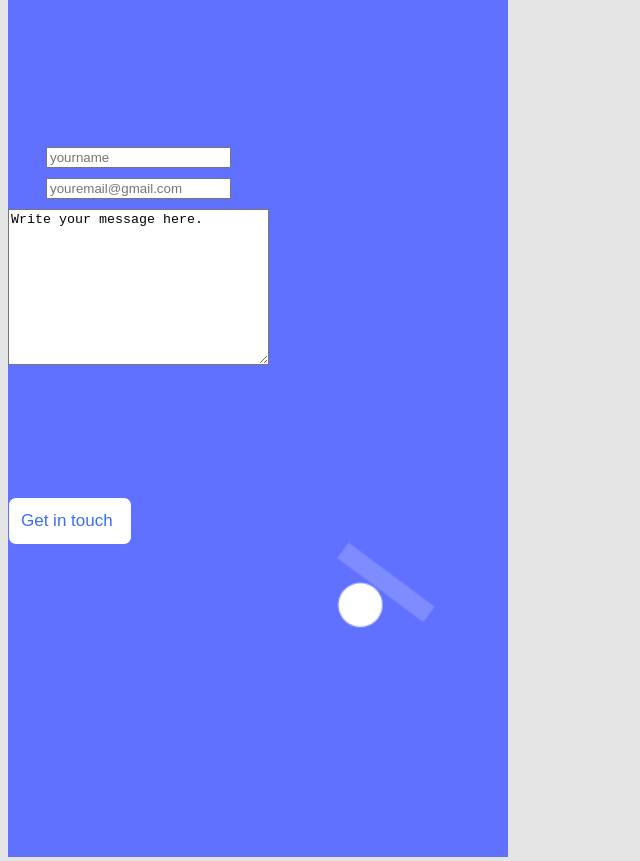
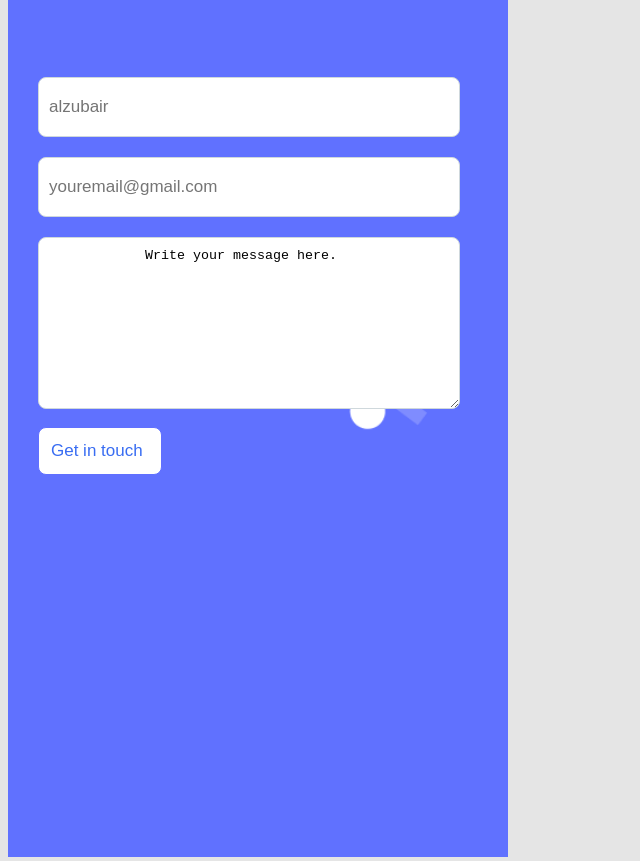
Before and after one commit to Alzubair98/Portfoilo, a plain HTML site: page index.html in a window 1280 px wide. Shown: the part 5623-6484 px from the top of the page, without its empty margins (0-640 px from the left). Drawn offline with Linux system fonts and the light colour scheme.

Commit message:
fixing the layout of information form

```diff
--- a/index.html
+++ b/index.html
@@ -348,17 +348,17 @@
         </div>
 
         <form action="#" class="contact-information">
-          <input type="text" name="username" placeholder="yourname" char="30" />
+          <input class="name-input" type="text" name="username" placeholder="alzubair" char="30" />
           <input
+            class="name-input"
             type="e-mail"
             name="usermail"
-            placeholder="youremail@gmail.com
-          "
-            required
-          />
-          <textarea name="msg" id="message" cols="30" rows="10" char="500">
-Write your message here.</textarea
-          >
+            placeholder="youremail@gmail.com"
+            required/>
+
+          <textarea class="text-box" name="msg" id="message" cols="30" rows="10" char="500">
+            Write your message here.</textarea>
+
         </form>
         <button type="button" class="normal contact-btn">Get in touch</button>
       </footer>
--- a/style.css
+++ b/style.css
@@ -523,8 +523,8 @@ ul {
   position: absolute;
   z-index: 1;
   top: 30px;
-  height: 1000px;
-  left: 180px;
+  height: 800px;
+  left: 222px;
 }
 
 .contact-text {
@@ -563,18 +563,48 @@ ul {
   color: #ebebff;
 }
 
+/* contact form */
+
 .contact-information {
   display: flex;
   flex-direction: column;
-  gap: 10px;
+  gap: 20px;
   justify-content: center;
   align-items: center;
   position: absolute;
-  top: 5770px;
+  top: 5700px;
+  margin-left:30px ;
+
+}
+
+.name-input{
+  position: abosulte;
+  height: 38px;
+  width: 400px;
+  border: 1px solid #CFD8DC;
+  border-radius: 8px;
+
+  font-style: normal;
+  font-weight: 400;
+  font-size: 17px;
+  line-height: 20px;
+  align-items: center;
+  color: #000;
+  padding: 10px;
+
+}
+
+.text-box{
+  width: 400px;
+  background: #fff;
+  border:  1px solid #CFD8DC;
+  border-radius: 8px;
+  padding: 10px;
 }
 
 .contact-btn {
   display: flex;
-  top: 6120px;
+  top: 6050px;
   position: absolute;
+  margin-left: 30px;
 }
```
